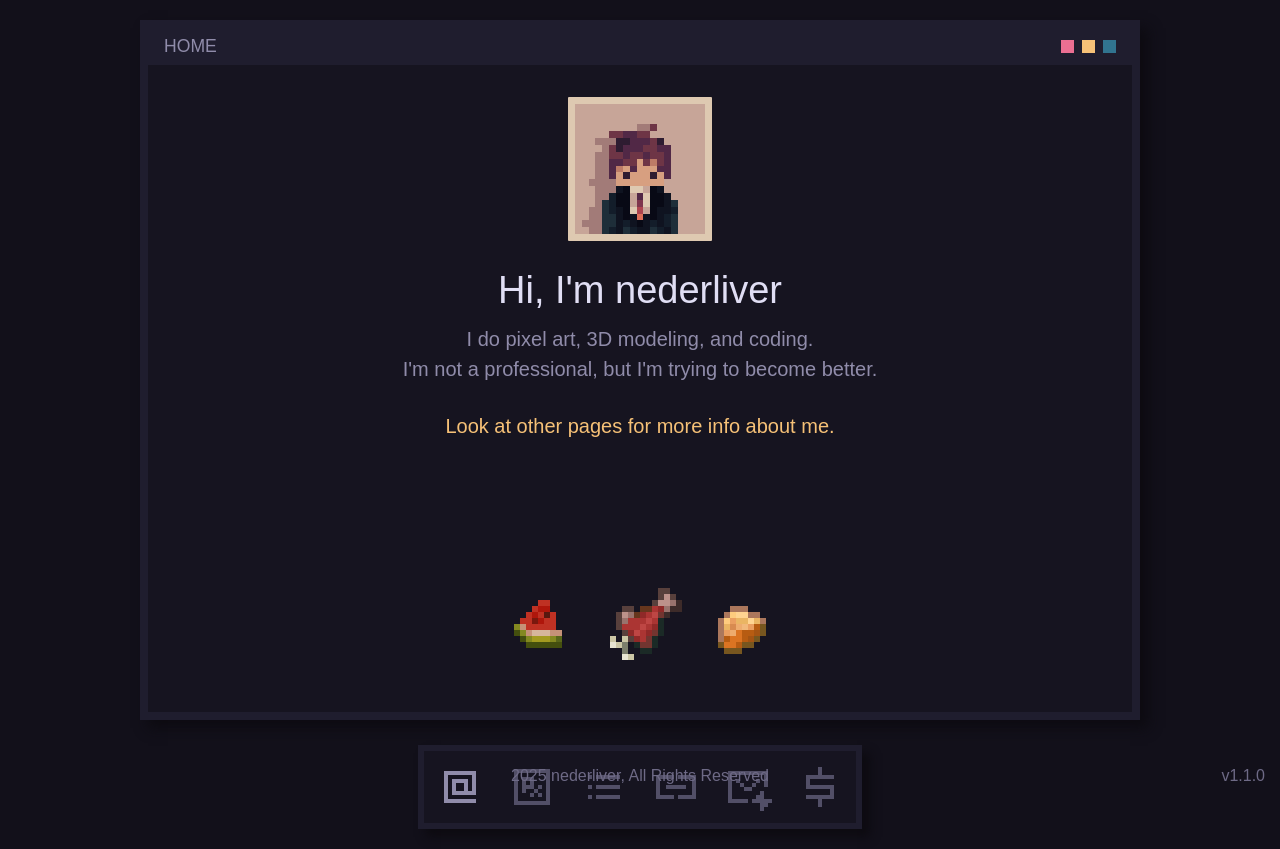
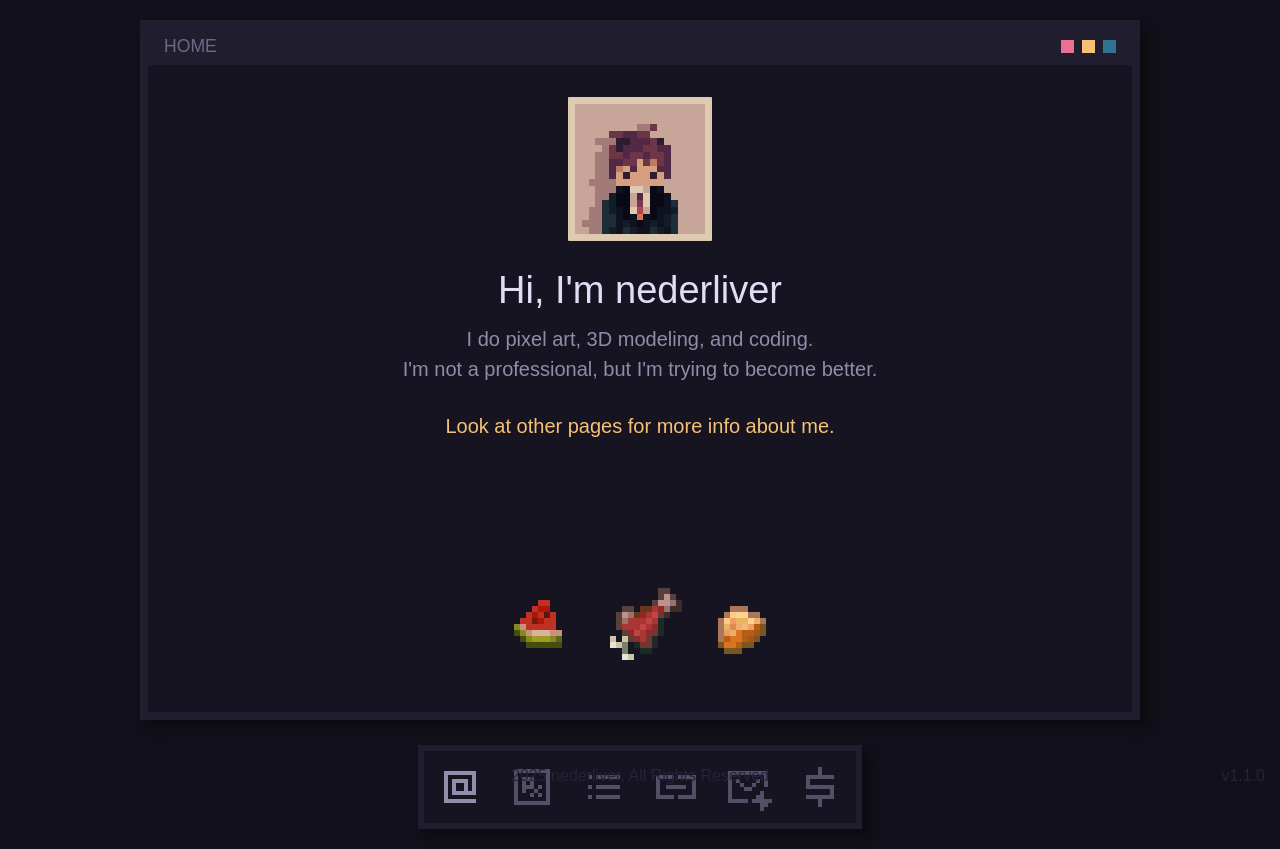
Before and after one commit to nederliver/Portfolio, a plain HTML site: page index.html in a window 1280 px wide. Drawn offline with Linux system fonts and the light colour scheme; a web font is replaced by a local one.

Commit message:
Fixed colors.

```diff
--- a/style.css
+++ b/style.css
@@ -88,7 +88,7 @@ body {
 
 .window-title {
     font-size: clamp(0.8rem, 2.5vw, 1.1rem);
-    color: var(--suble);
+    color: var(--muted);
 }
 
 .window-controls {
@@ -379,7 +379,7 @@ textarea.contact-inputs {
     bottom: 15px;
     z-index: 1000;
     font-size: clamp(0.75rem, 2vw, 1rem);
-    color: var(--muted);
+    color: var(--overlay);
 }
 .license {
     left: 50%;
```
